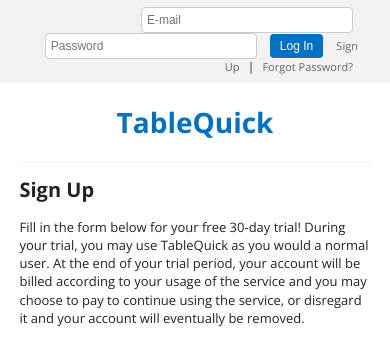
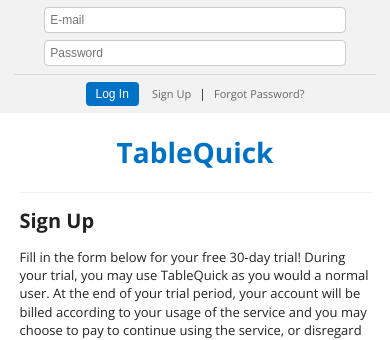
Before and after one commit to lift-house-design/tablequick, a CodeIgniter app: page /index.php/site/sign_up in a window 390 px wide. Shown: the top 340 px of the page. Run offline with CodeIgniter, Linux system fonts and the light colour scheme.

Commit message:
Minor bugfixes

```diff
--- a/application/config/app.php
+++ b/application/config/app.php
@@ -25,7 +25,7 @@ if($config['dev_mode']==TRUE)
 	$config['database']=array(
 		'hostname'=>'localhost',
 		'username'=>'root',
-		'password'=>'root',
+		'password'=>'',
 		'database'=>'tablequick',
 		'dbdriver'=>'mysql',
 		'db_debug'=>$config['dev_mode'],
--- a/application/controllers/site.php
+++ b/application/controllers/site.php
@@ -89,6 +89,9 @@ class Site extends App_Controller
 				$this->set_notification('You have been sent an e-mail with a link that will verify your e-mail address and activate your account. Thank you for registering!');
 			}
 		}
+
+		$this->js[]='jquery.maskedinput.min.js';
+		$this->js[]='pages/site-sign-up.js';
 	}
 
 	public function confirm_account($id,$confirm_code)
--- a/application/views/layouts/application.php
+++ b/application/views/layouts/application.php
@@ -38,9 +38,11 @@
 				'placeholder'=>'Password',
 				'class'=>'small',
 			)) ?>
-			<?php echo form_submit('login', 'Log In') ?>
-			<?php echo anchor('sign-up','Sign Up') ?> |
-			<?php echo anchor('forgot-password','Forgot Password?') ?>
+			<div class="buttons">
+				<?php echo form_submit('login', 'Log In') ?>
+				<?php echo anchor('sign-up','Sign Up') ?> |
+				<?php echo anchor('forgot-password','Forgot Password?') ?>
+			</div>
 		<?php echo form_close() ?>
 	<?php endif; ?>
 	</div>
--- a/application/views/site/sign_up.php
+++ b/application/views/site/sign_up.php
@@ -23,6 +23,7 @@
 	<?php echo form_field('Phone','phone','phone',array(
 		'value'=>set_value('phone'),
 		'required'=>TRUE,
+		'class'=>'phone',
 	)) ?>
 	<div class="buttons">
 		<?php echo form_submit('sign_up', 'Sign Up') ?>
--- a/assets/css/application.css
+++ b/assets/css/application.css
@@ -513,6 +513,11 @@ input[type="radio"] {
   #account input,
   #account a {
     margin: 0 5px; }
+  #account .buttons {
+    display: inline;
+    border-top: 0;
+    margin-top: 0;
+    padding: 0; }
 
 header {
   text-align: center;
@@ -524,6 +529,30 @@ header {
 #contents {
   padding-bottom: 30px; }
 
+@media only screen and (max-width: 820px) {
+  /* These styles take effect once the screen is 820px or smaller */
+  /*#account input[type="text"],
+  #account input[type="password"] {
+  	width: 150px;
+  }*/
+  #account .wrapper {
+    width: auto;
+    margin: 0; }
+  #account input[type="text"],
+  #account input[type="password"] {
+    width: 150px; } }
+@media only screen and (max-width: 630px) {
+  #account input[type="text"],
+  #account input[type="password"] {
+    width: 80%;
+    margin: 0 auto 7px auto;
+    display: block; }
+  #account .buttons {
+    display: block;
+    padding-top: 7px;
+    border-top: 1px solid #d9d9d9;
+    margin-top: 8px;
+    text-align: center; } }
 /*
 |--------------------------------------------------------------------------
 | Pages
@@ -576,7 +605,7 @@ header {
   text-align: center; }
 #customer-table tr td.actions, #customer-table tr th.actions {
   text-align: center;
-  width: 280px; }
+  width: 300px; }
   #customer-table tr td.actions .button, #customer-table tr th.actions .button {
     margin: 0 3px; }
 #customer-table tr.status-waiting td.actions .button.seat-ready, #customer-table tr.status-waiting th.actions .button.seat-ready {
--- /dev/null
+++ b/assets/js/pages/site-sign-up.js
@@ -0,0 +1,3 @@
+$(function(){
+	$('.phone').mask('(999) 999-9999');
+});
--- a/assets/scss/includes/layout.scss
+++ b/assets/scss/includes/layout.scss
@@ -29,6 +29,13 @@
 	a {
 		margin: 0 5px;
 	}
+
+	.buttons {
+		display: inline;
+		border-top: 0;
+		margin-top: 0;
+		padding: 0;
+	}
 }
 
 header {
@@ -42,3 +49,41 @@ header {
 #contents {
 	padding-bottom: 30px;
 }
+
+@media only screen and (max-width: 820px) {
+     /* These styles take effect once the screen is 820px or smaller */
+     /*#account input[type="text"],
+     #account input[type="password"] {
+     	width: 150px;
+     }*/
+     #account {
+     	.wrapper {
+     		width: auto;
+     		margin: 0;
+     	}
+
+     	input[type="text"],
+     	input[type="password"] {
+     		width: 150px;
+     	}
+     }
+}
+
+@media only screen and (max-width: 630px) {
+	#account {
+	    input[type="text"],
+     	input[type="password"] {
+     		width: 80%;
+     		margin: 0 auto 7px auto;
+     		display: block;
+     	}
+
+     	.buttons {
+     		display: block;
+			padding-top: 7px;
+			border-top: 1px solid darken($color_white,15%);
+			margin-top: 8px;
+			text-align: center;
+     	}
+     }
+}
--- a/assets/scss/includes/pages.scss
+++ b/assets/scss/includes/pages.scss
@@ -59,7 +59,7 @@
 			}
 			&.actions {
 				text-align: center;
-				width: 280px;
+				width: 300px;
 
 				.button {
 					margin: 0 3px;
```
